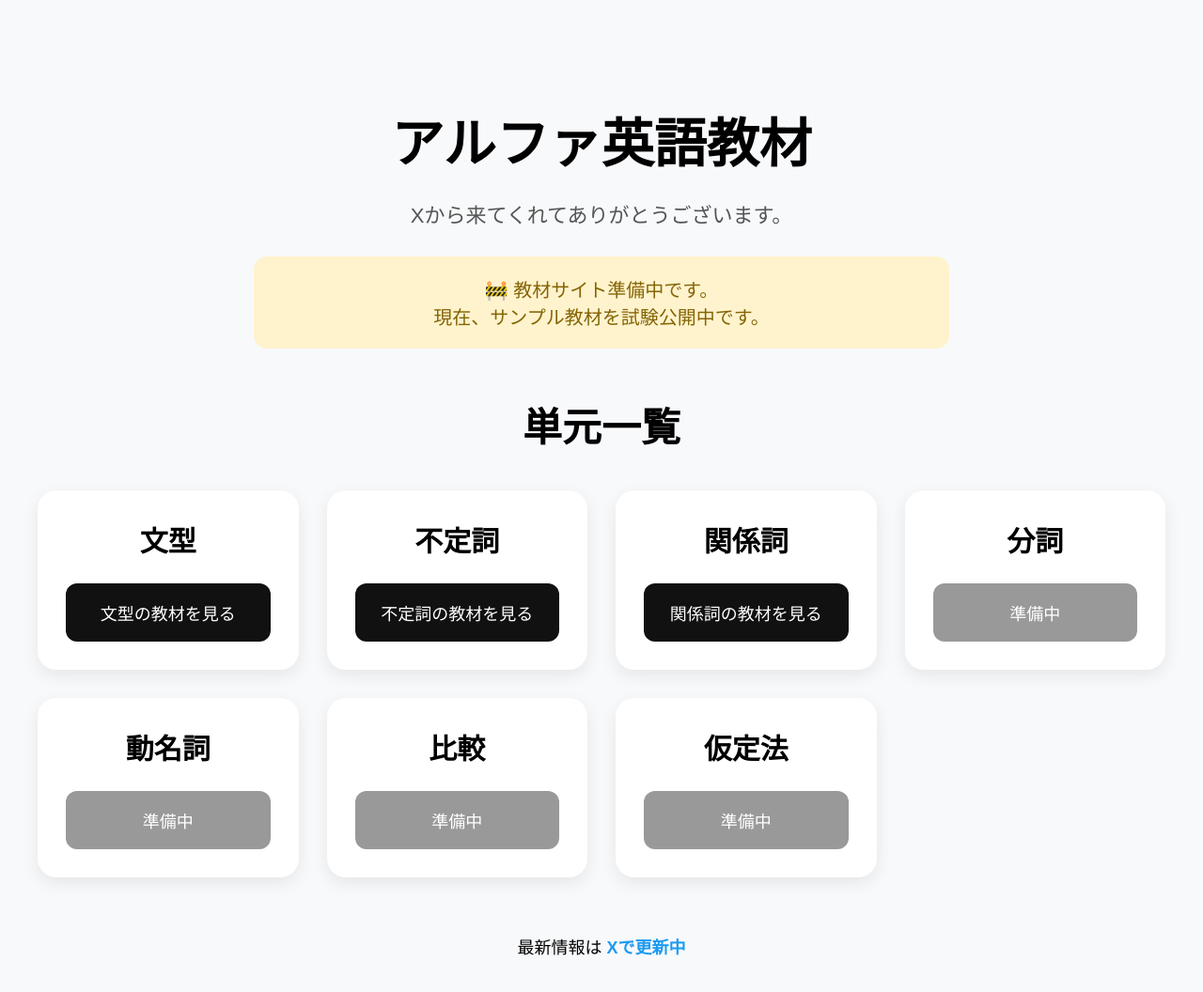
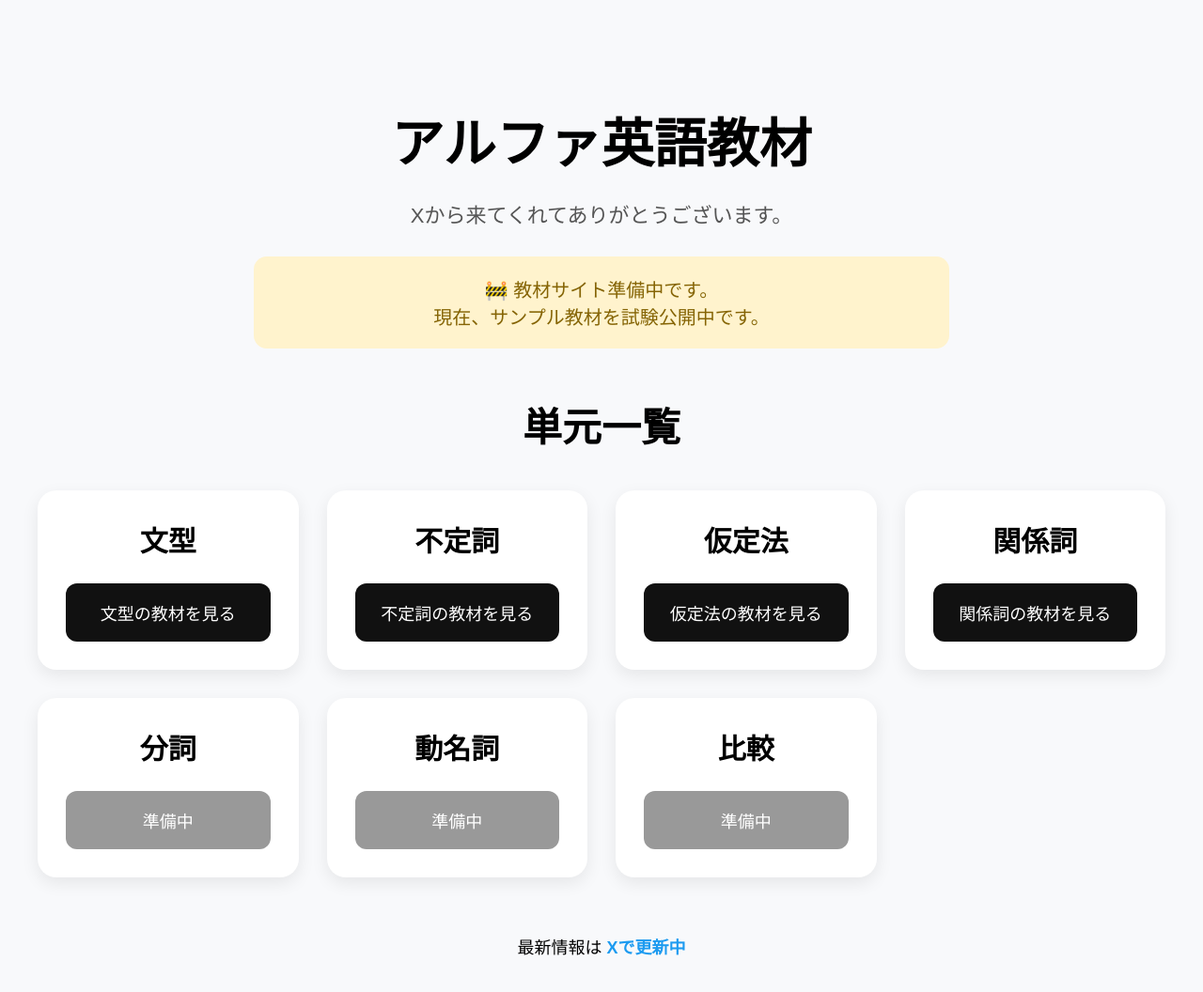
Before and after one commit to alphaenglishlab/website, a plain HTML site: page index.html in a window 1280 px wide. Shown: the whole page at 94% size. Drawn offline with Linux system fonts and the light colour scheme.

Commit message:
Place subjunctive between infinitives and relative words

```diff
--- a/index.html
+++ b/index.html
@@ -135,6 +135,11 @@
   </div>
 
   <div class="card">
+    <h3>仮定法</h3>
+    <a class="btn" href="subjunctive.html">仮定法の教材を見る</a>
+  </div>
+
+  <div class="card">
     <h3>関係詞</h3>
     <a class="btn" href="relative-pronouns.html">関係詞の教材を見る</a>
   </div>
@@ -154,11 +159,6 @@
       <a class="btn disabled">準備中</a>
     </div>
 
-    <div class="card">
-      <h3>仮定法</h3>
-      <a class="btn disabled">準備中</a>
-    </div>
-
   </div>
 
   <div class="xlink">
```
